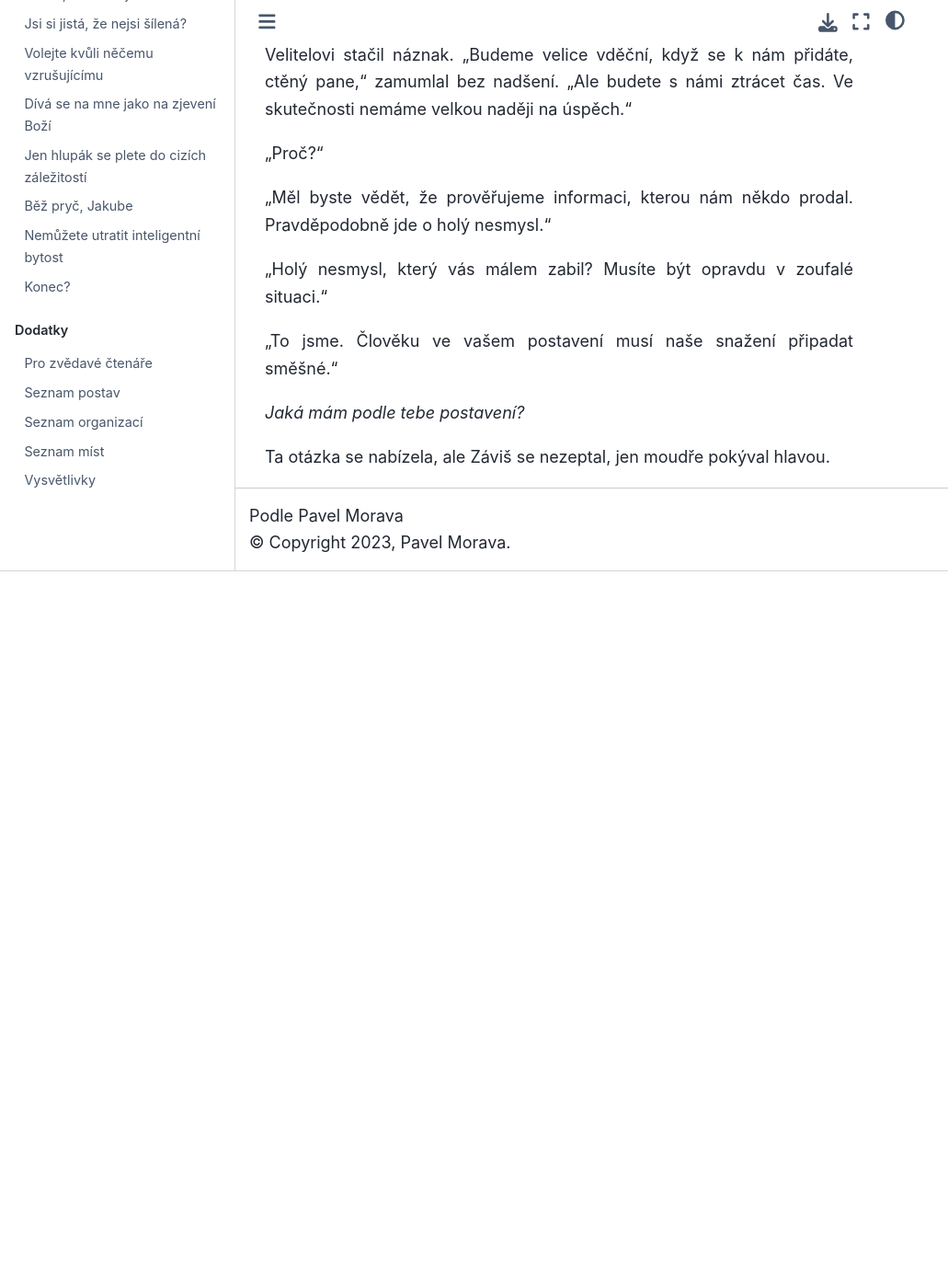
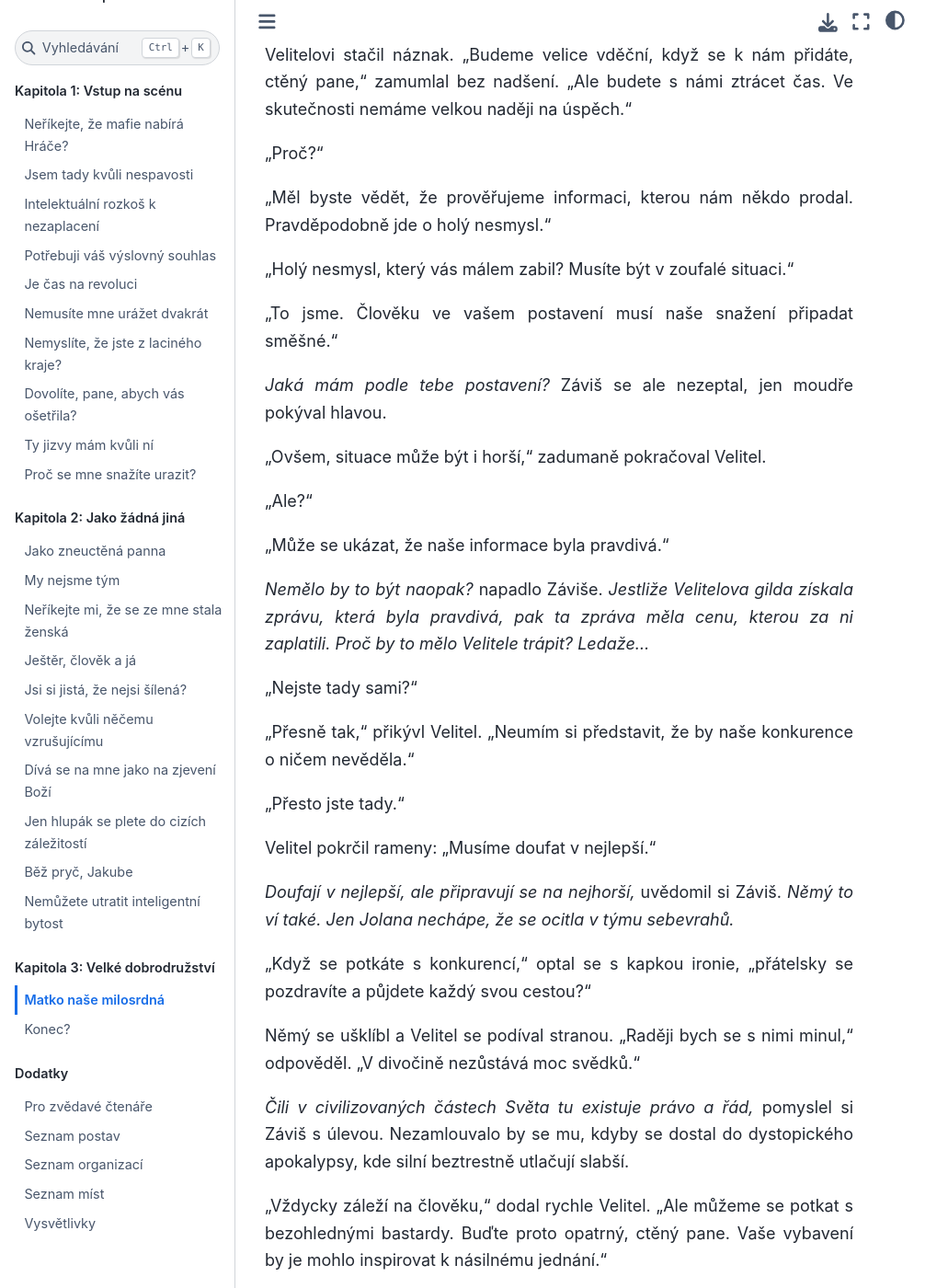
Before and after one commit to hanpari/sest-spolecniku, a Sphinx documentation site: the page built from source/sest_spolecniku/003-velke-dobrodruzstvi/01.md, in a window 1280 px wide and 1400 px high, scrolled down 4746 px. Shown: the whole window at 92% size, without its empty margins (0-1031 px from the left). Built offline with Sphinx 7.4.7 and the Sphinx Book theme 1.1.4, drawn with Linux system fonts in a browser that asks for light colours; before the commit the page ends 5367 px from its top, so only the background shows below that; some of the changed text lies outside the part shown.

Commit message:
Velke dobrodruzstvi

```diff
--- a/source/index.rst
+++ b/source/index.rst
@@ -53,6 +53,12 @@ V textu se mohou objevit chyby a překlepy. Pokud na některé narazíte, upozor
    sest_spolecniku/002-jako-zadna-jina/08.md
    sest_spolecniku/002-jako-zadna-jina/09.md
    sest_spolecniku/002-jako-zadna-jina/10.md
+
+.. toctree::
+   :maxdepth: 2
+   :caption: Kapitola 3: Velké dobrodružství
+
+   sest_spolecniku/003-velke-dobrodruzstvi/01.md
    sest_spolecniku/pokracovani.md
 
 Další informace
--- a/source/sest_spolecniku/003-velke-dobrodruzstvi/01.md
+++ b/source/sest_spolecniku/003-velke-dobrodruzstvi/01.md
@@ -1,4 +1,4 @@
-# Nic
+# Matko naše milosrdná
 
 Když se opět probudil na stromě, přivázaný v koruně ve svém novém vylepšeném těle, Záviš zpanikařil. *Teď ne! Teď ne!*
 
@@ -8,7 +8,7 @@ V jeho bytě zůstala Lýdie Krajcarová, která ho podezírala z přípravy út
 
 Jako včera, i dnes se marně pokoušel odhlásit se ze Hry.
 
-*Příště si musím dát větší pozor - pokud bude nějaké příště!" dodal v duchu.*Musím doufat, že mladá Krejcarová zná význam slova vděčnost... Nebesa, jak já se tam nechci vracet!*
+*Příště si musím dát větší pozor - pokud bude nějaké příště!* dodal v duchu. *Musím doufat, že mladá Krejcarová zná význam slova vděčnost... Nebesa, jak já se tam nechci vracet!*
 
 Euforie, ten blažený stav procitnutí v mladém a odpočatém těle, ho nutil se hýbat. Ještěr se ozýval, potlačená část vědomí, která si přála honit a lovit kořist.
 
@@ -30,7 +30,7 @@ Mezitím tři zálesáci, uložení v nedaleké jeskyni, uklízeli své táboři
 
 Pak udeřila berlí do země a hluboce se uklonila.
 
-*Zvláštní,* pomyslel si Záviš, neviditelný a neslyšitelný ve svém obleku. *Včera se mi smála, že mám její berlu za kouzelný předmět - a teď se modlí jako středověký sedlák.*
+*Zvláštní,* pomyslel si Záviš, neviditelný a neslyšitelný ve svém obleku. *Včera se mi smála, že mám její berlu za kouzelný předmět – a teď se modlí jako středověký sedlák.*
 
 Logicky vzato, pokud byla berle technologicky vyspělý produkt, žádné další rituály nebyly potřeba. Lidé v Závišově světě se také neklaněli před počítačem, než se přihlásili do sítě.
 
@@ -42,7 +42,7 @@ Logicky vzato, pokud byla berle technologicky vyspělý produkt, žádné dalš
 
 "Kdybys vstala, když jsme tě budili, mohli jsme být dávno pryč," zabručel Velitel.
 
-"Hm," Jolana si rozčesávala husté hnědé vlasy kostěným kartáčem, skloněná nad vyhaslým ohništěm a v ústech mašli.
+"Hm," Jolana si rozčesávala husté hnědé vlasy kostěným kartáčem, skloněná nad vyhaslým ohništěm, v ústech sponu na sepnutí ohonu.
 
 "Proč před ním utíkáme?" optala se, když skončila.
 
@@ -112,10 +112,48 @@ Velitelovi stačil náznak. "Budeme velice vděční, když se k nám přidáte,
 
 "Měl byste vědět, že prověřujeme informaci, kterou nám někdo prodal. Pravděpodobně jde o holý nesmysl."
 
-"Holý nesmysl, který vás málem zabil? Musíte být opravdu v zoufalé situaci."
+"Holý nesmysl, který vás málem zabil? Musíte být v zoufalé situaci."
 
 "To jsme. Člověku ve vašem postavení musí naše snažení připadat směšné."
 
-*Jaká mám podle tebe postavení?*
+*Jaká mám podle tebe postavení?* Záviš se ale nezeptal, jen moudře pokýval hlavou.
 
-Ta otázka se nabízela, ale Záviš se nezeptal, jen moudře pokýval hlavou.
+"Ovšem, situace může být i horší," zadumaně pokračoval Velitel.
+
+"Ale?"
+
+"Může se ukázat, že naše informace byla pravdivá."
+
+*Nemělo by to být naopak?* napadlo Záviše. *Jestliže Velitelova gilda  získala  zprávu, která byla pravdivá, pak ta zpráva měla cenu, kterou za ni zaplatili. Proč by to mělo Velitele trápit? Ledaže...*
+
+"Nejste tady sami?"
+
+"Přesně tak," přikývl Velitel. "Neumím si představit, že by naše konkurence o ničem nevěděla."
+
+"Přesto jste tady."
+
+Velitel pokrčil rameny: "Musíme doufat v nejlepší."
+
+*Doufají v nejlepší, ale připravují se na nejhorší,* uvědomil si Záviš. *Němý to ví také. Jen Jolana nechápe, že se ocitla v týmu sebevrahů.*
+
+"Když se potkáte s konkurencí," optal se s kapkou ironie, "přátelsky se pozdravíte a půjdete každý svou cestou?"
+
+Němý se ušklíbl a Velitel se podíval stranou. "Raději bych se s nimi minul," odpověděl. "V divočině nezůstává moc svědků."
+
+*Čili v civilizovaných částech Světa tu existuje právo a řád,* pomyslel si Záviš s úlevou. Nezamlouvalo by se mu, kdyby se dostal do dystopického apokalypsy, kde silní beztrestně utlačují slabší.
+
+"Vždycky záleží na člověku," dodal rychle Velitel. "Ale můžeme se potkat s bezohlednými bastardy. Buďte proto opatrný, ctěný pane. Vaše vybavení by je mohlo inspirovat k násilnému jednání."
+
+"Stejně jako vás?"
+
+"Nepopírám, že jsem měl nevhodné myšlenky," přikývl Velitel. "Ale myšlenky nejsou činy. Oni by takové ohledy mít nemuseli."
+
+"Zejména když jde o…?" Záviš významně nedokončil a mávl neurčitě rukou. Jak doufal, Velitel si jeho gesto vyložil naprosto špatně.
+
+"Ano, ctěný pane. Zvlášť když jde o ztroskotanou létající loď," přiznal Velitel a zamračeně dodal: "Od samého začátku jsem tušil, že jste se tady neocitl náhodou."
+
+*Létající loď?*
+
+V Závišově paměti se vynořila cizí vzpomínka na rozbitý trup, uvízlý mezi polámanými stromy.
+
+"V tom případě," usmál se a povzbudivě poplácal Velitele po zádech, "jste se narodili pod šťastnou hvězdou. Pojďte za mnou a nebudete litovat!"
```
Also changed, not shown: other parts of source/sest_spolecniku/003-velke-dobrodruzstvi/01.md (+5 -5 lines), source/sest_spolecniku/003-velke-dobrodruzstvi/02.md (added, +43 -0 lines).
